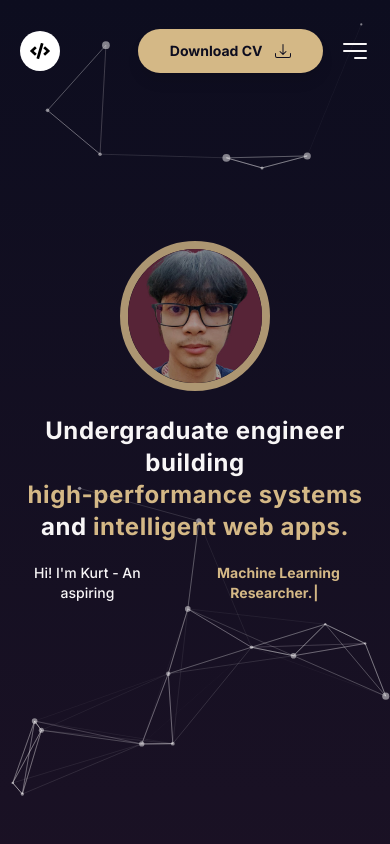
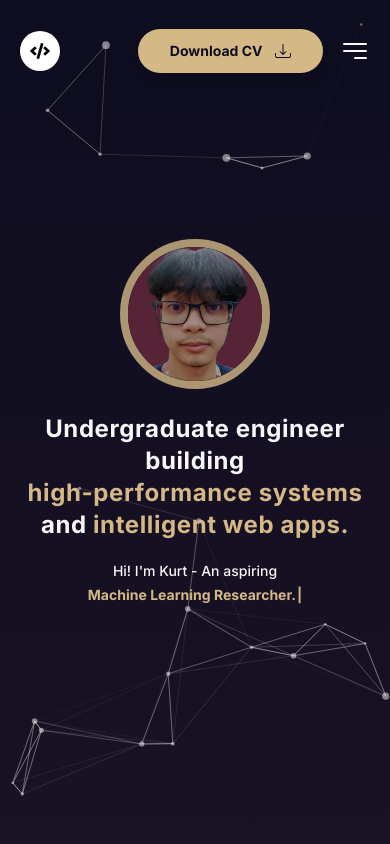
Before and after one commit to kurt-luis/portfolio, a Next.js app: page / in a window 390 px wide. Shown: the top 844 px of the page. Built offline with nearby package versions, Linux system fonts and the light colour scheme.

Commit message:
fixed text breaking when typing long text on small devices.

```diff
--- a/components/Home/Hero/Hero.tsx
+++ b/components/Home/Hero/Hero.tsx
@@ -25,8 +25,10 @@ const Hero = () => {
                 and <span className="text-[#d4b886]">intelligent web apps.</span>
             </h1>
 
-            <h2 data-aos="fade-up" data-aos-delay="1200" className="mt-5 text-sm px-2 text-center sm:text-2xl font-medium flex items-center">
-                Hi! I'm Kurt - An aspiring <span className="text-[#d4b886] font-bold">
+            <h2 data-aos="fade-up" data-aos-delay="1200" className="mt-5 text-sm px-2 text-center sm:text-2xl font-medium flex flex-col sm:flex-row items-center justify-center gap-1 sm:gap-2">
+                <span>Hi! I'm Kurt - An aspiring</span>
+
+                <span className="text-[#d4b886] font-bold min-h-[20px] sm:min-h-[32px]">
                     <TypeWriter options={{
                         strings: [
                             "AI Engineer.",
@@ -37,7 +39,6 @@ const Hero = () => {
                         loop: true,
                         delay: 75,
                         deleteSpeed: 50,
-                        wrapperClassName: "pl-2",
                         }}
                     />
                 </span>
```
